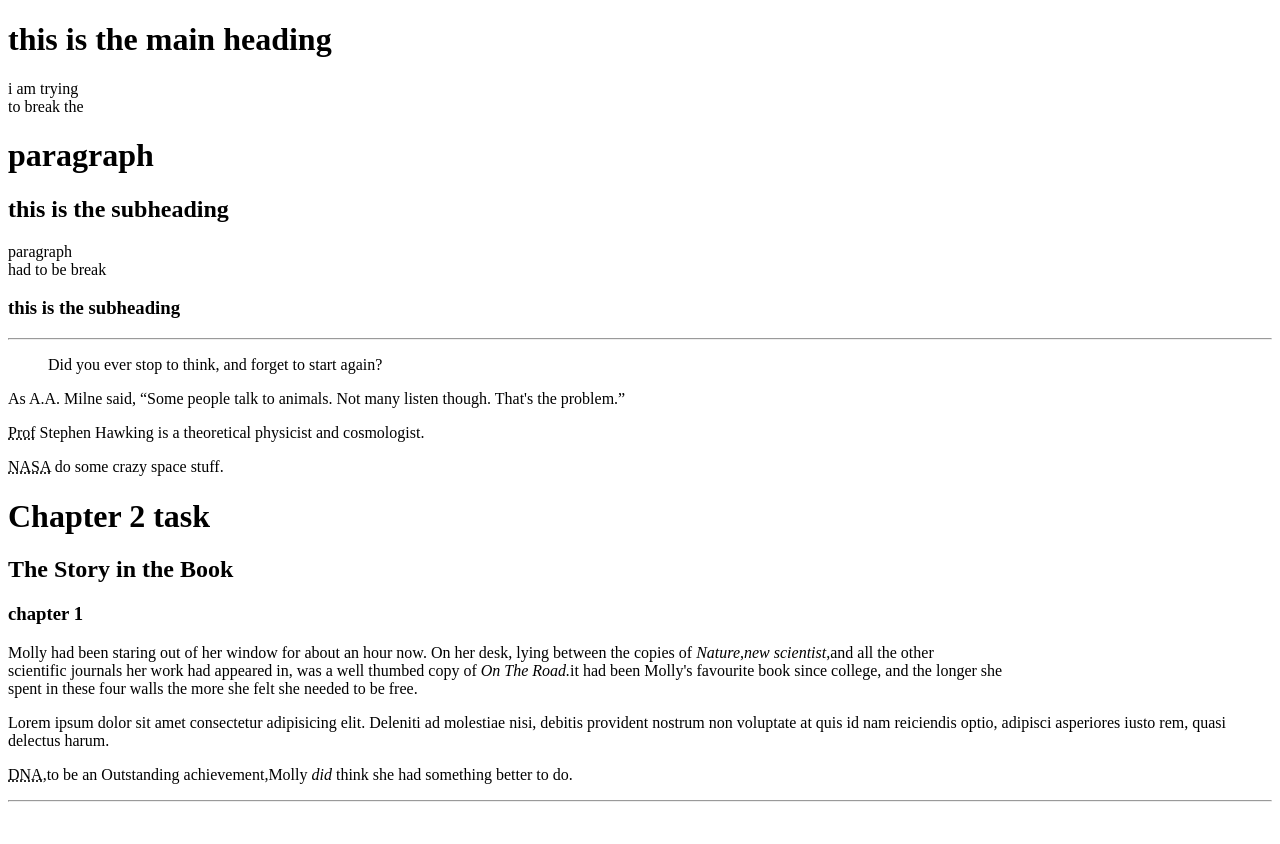
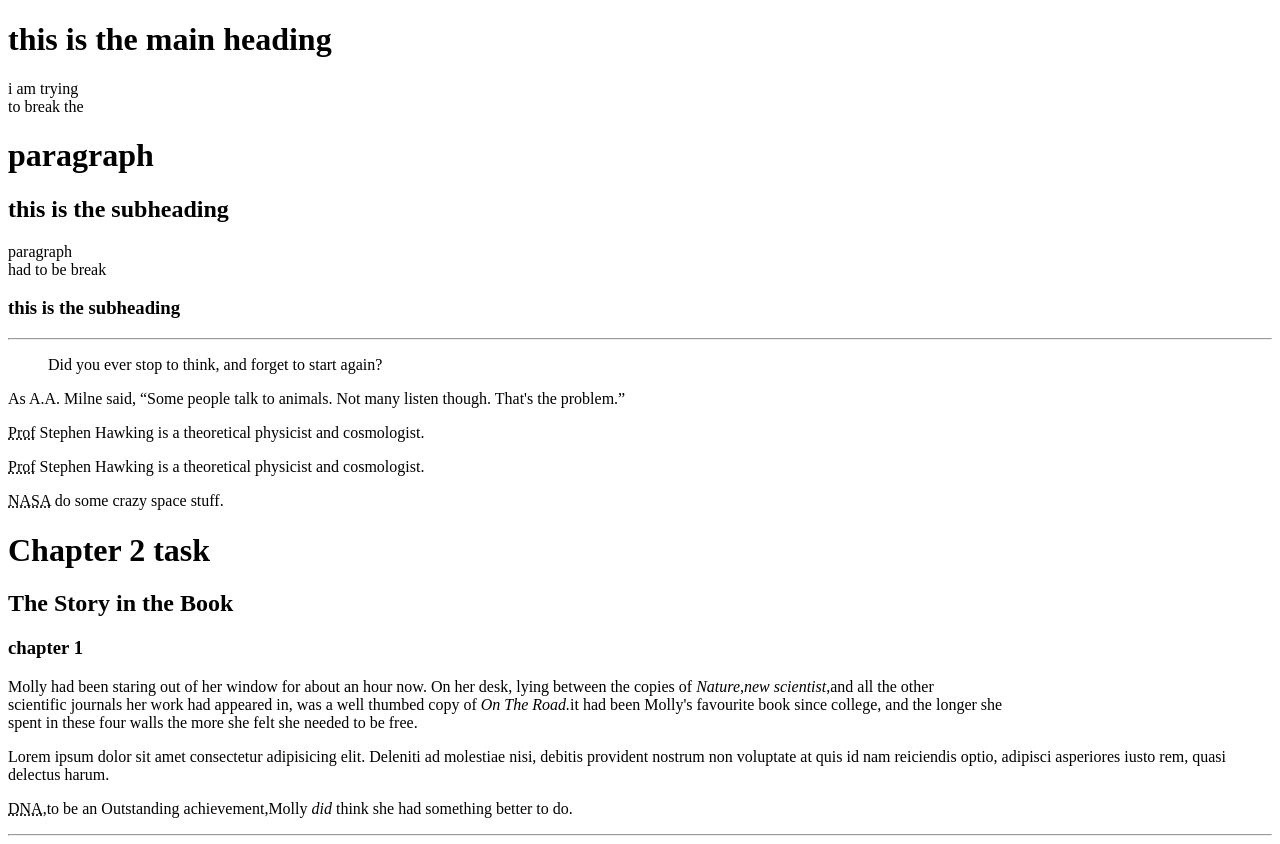
Before and after one commit to manaskk/test, a plain HTML site: page chapter2.html in a window 1280 px wide. Before the commit the page ends 810 px from the top, so only its background shows below. Drawn offline with Linux system fonts and the light colour scheme.

Commit message:
CREATED INITIAL OMMMIT

```diff
--- a/chapter2.html
+++ b/chapter2.html
@@ -24,6 +24,9 @@ Winnie-the-Pooh">
  <p><abbr title="Professor">Prof</abbr> Stephen
     Hawking is a theoretical physicist and
     cosmologist.</p>
+    <p><abbr title="Professor">Prof</abbr> Stephen
+      Hawking is a theoretical physicist and
+      cosmologist.</p>
    <p><acronym title="National Aeronautics ahjgyund Space
     Administration">NASA</acronym> do some crazy
     space stuff.</p>
```
